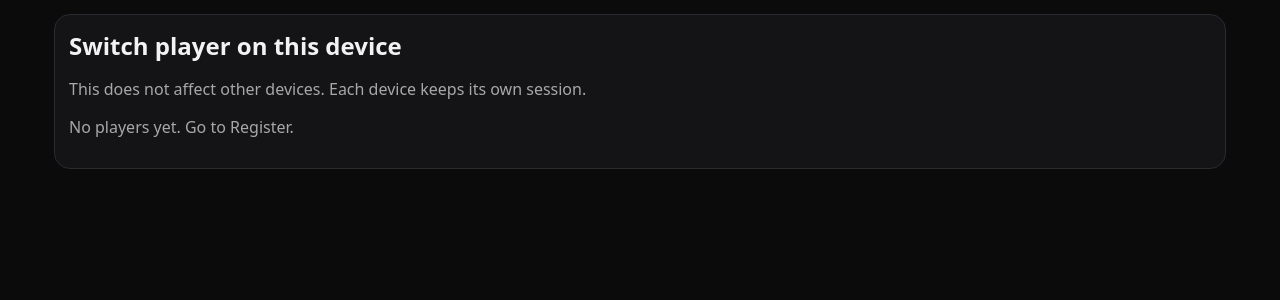
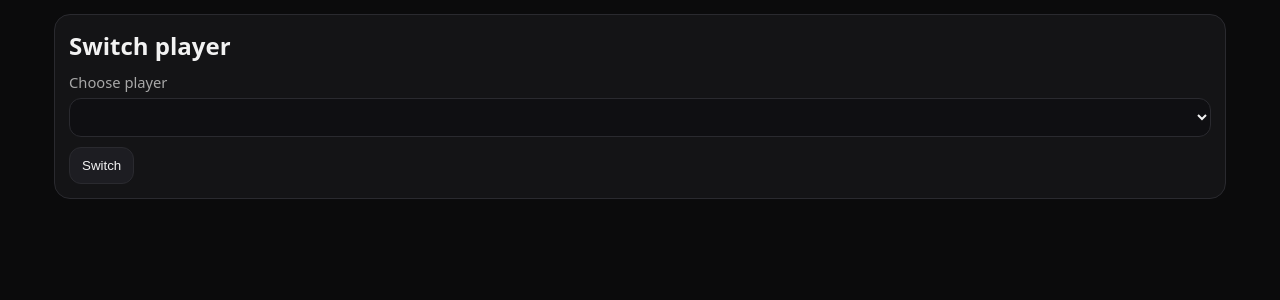
Before and after one commit to atiklc/HitsterWebApp, a Flask app: page /switch in a window 1280 px wide. Shown: the part 65-365 px from the top of the page. Run offline with Flask 3, Linux system fonts and the light colour scheme; data comes from the database, SQL or seed files in the repository; data that the repository does not hold is empty.

Commit message:
Revise switch player interface in switch.html

```diff
--- a/templates/switch.html
+++ b/templates/switch.html
@@ -1,23 +1,15 @@
 {% extends "base.html" %}
 {% block content %}
 <div class="card">
-  <h2>Switch player on this device</h2>
-  <p class="muted">This does not affect other devices. Each device keeps its own session.</p>
-
-  {% if players and players|length > 0 %}
+  <h2>Switch player</h2>
   <form method="post">
-      <label>Select existing player</label>
+    <label>Choose player</label>
     <select name="player_id">
       {% for p in players %}
         <option value="{{ p.id }}">{{ p.name }}</option>
       {% endfor %}
     </select>
-
-      <div class="spacer"></div>
-      <button class="btn" type="submit">Use this player</button>
+    <button class="btn" type="submit" style="margin-top:10px;">Switch</button>
   </form>
-  {% else %}
-    <p class="muted">No players yet. Go to <a href="{{ url_for('register') }}">Register</a>.</p>
-  {% endif %}
 </div>
 {% endblock %}
```
Lines whose indentation alone changed are shown as unchanged.
